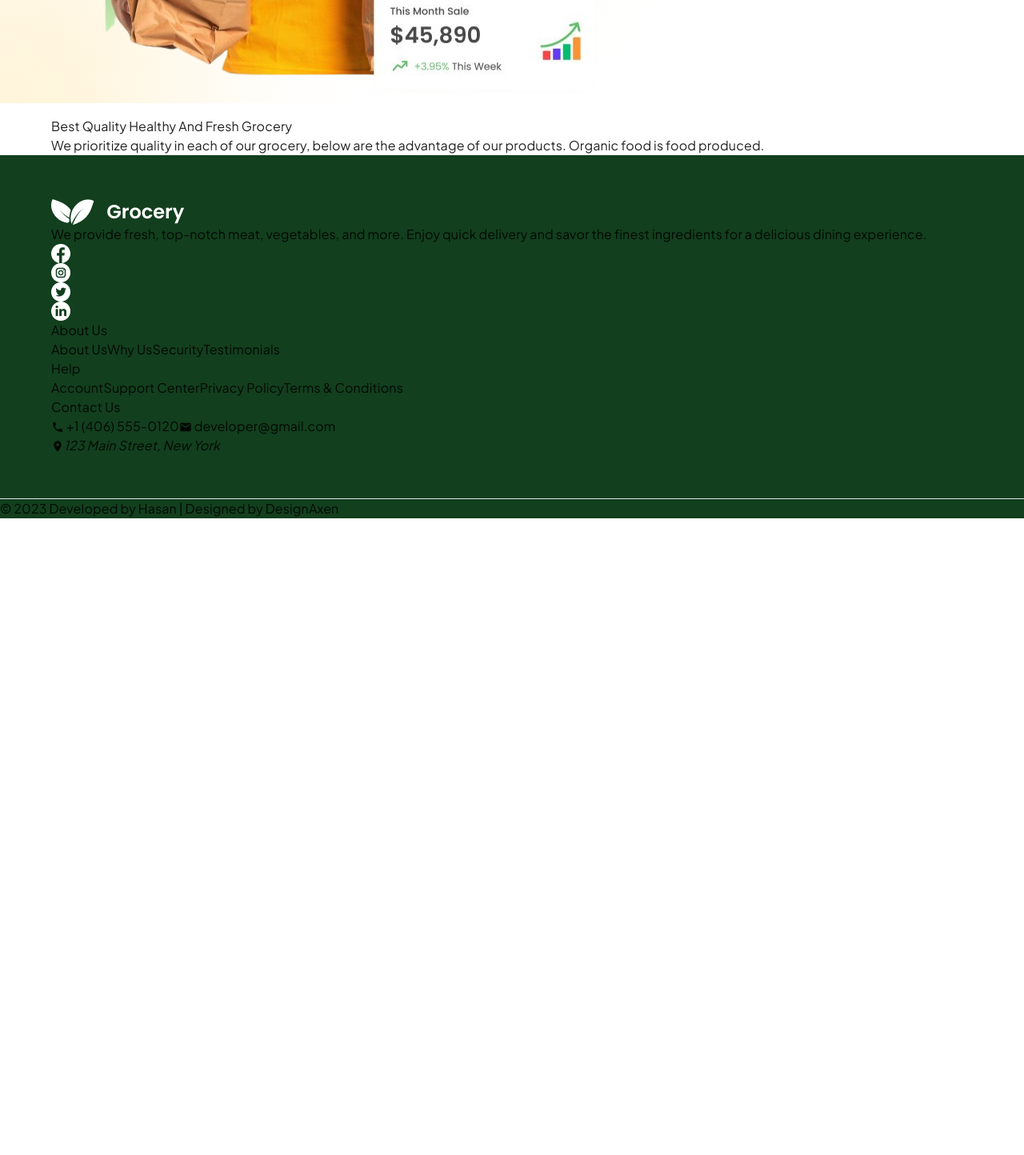
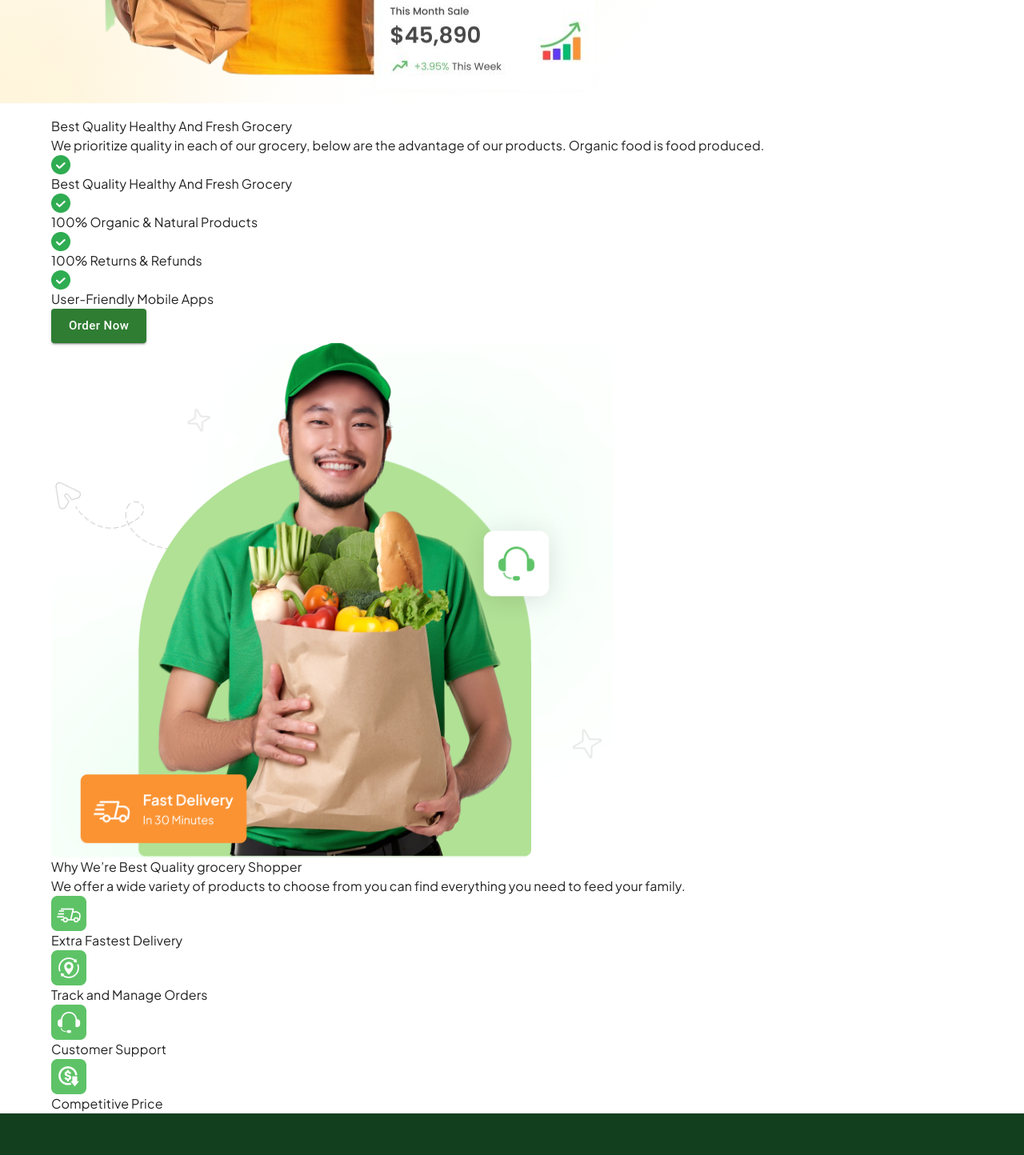
Before and after one commit to ahmod001/grocery, a React (Vite) app: page / in a window 1280 px wide. Shown: the part 1330-2774 px from the top of the page at 80% size. Before the commit the page ends 1978 px from the top, so only its background shows below. Built offline with nearby package versions, Linux system fonts and the light colour scheme.

Commit message:
page more optimized

```diff
--- a/src/Components/Home/Hero/Hero.jsx
+++ b/src/Components/Home/Hero/Hero.jsx
@@ -9,22 +9,21 @@ const Hero = () => {
     const isSmallScreen = useMediaQuery('(max-width: 768px)');
 
     return (
-        <section style={{ backgroundImage: `url(${Hero_bg})`, backgroundSize: 'cover' }} className='pt-16 sm:bg-green-400/10'>
-
+        <section style={{ backgroundImage: `url(${Hero_bg})`, backgroundSize: 'cover' }} className='pt-16 bg-green-300/10'>
             <Container>
-                <div className='sm:grid sm:grid-cols-2 flex flex-col-reverse gap-x-5'>
+                <div className='sm:grid sm:grid-cols-2 flex flex-col gap-x-5'>
                     {/* Text */}
-                    <div className='col pb-6 pt-3 flex items-center'>
+                    <div className='col pt-3.5 flex items-center'>
                       <div className='xl:space-y-7 lg:space-y-6 md:space-y-5 sm:space-y-4 space-y-5 w-11/12 sm:tracking-normal tracking-wide'>
                           {/* title */}
-                          <h1 className='xl:text-5xl pb-0  md:text-3xl sm:text-2xl text-3xl font-bold capitalize xl:tracking-wide'>
+                          <h1 className='xl:text-5xl lg:text-4xl md:text-3xl sm:text-2xl text-3xl font-bold capitalize xl:tracking-wide'>
                             Make healthy life <br />
                            <div className='xl:my-2.5 lg:my-1.5 sm:my-0 md:my-0.5 my-1'>
                            with <span className='text-green-500'>
                                 fresh grocery
                             </span>
                            </div>
-                           products <img className='inline xl:h-11  md:h-7 sm:h-6 h-7' src={ful_kopi} alt="vegetable" />
+                           products <img className='inline xl:h-11 md:h-7 h-6' src={ful_kopi} alt="vegetable" />
                         </h1>
                         {/* description */}
                         <p className='lg:text-base md:text-sm sm:text-xs text-sm'>
@@ -43,7 +42,7 @@ const Hero = () => {
 
                     {/* Hero Img */}
                     <div className='col'>
-                        <img className='xl:h-[33.5rem] lg:h-[28.5rem] md:h-[25rem] mx-auto sm:h-[18rem] h-[19rem]' src={hero_customer} alt="hero_customer" />
+                        <img className='xl:h-[33.5rem] lg:h-[28.5rem] md:h-[20rem] ms-auto h-[18rem]' src={hero_customer} alt="hero_customer" />
                     </div>
                 </div>
             </Container>
--- a/src/Components/Home/Home.jsx
+++ b/src/Components/Home/Home.jsx
@@ -1,10 +1,12 @@
 import Hero from './Hero/Hero';
 import OurBestQualities from './OurBestQualities/OurBestQualities';
+import OurServices from './OurServices/OurServices';
 const Home = () => {
   return (
     <main className='min-h-screen space-y-5 mb-9'>
         <Hero />
         <OurBestQualities/>
+        <OurServices/>
     </main>
   )
 };
--- a/src/Components/Home/OurBestQualities/OurBestQualities.jsx
+++ b/src/Components/Home/OurBestQualities/OurBestQualities.jsx
@@ -1,12 +1,49 @@
-import {} from 'react';
+import { createContext } from 'react';
 import OurServicesAndQualities from '../../OurServicesAndQualities/OurServicesAndQualities';
+import right from '../../../assets/icons/right_symbol.png';
+import { Button, useMediaQuery } from '@mui/material';
+
+export const ourBestQualityContext = createContext();
 
 const OurBestQualities = () => {
+
     return (
-        <OurServicesAndQualities>
-
-        </OurServicesAndQualities>
+        <ourBestQualityContext.Provider value={true}>
+            <OurServicesAndQualities>
+                <OurQualities />
+            </OurServicesAndQualities>
+        </ourBestQualityContext.Provider>
     );
 };
 
+// Our Best qualities SubComponent
+const OurQualities = () => {
+
+    // Media Query
+    const isMediumScreen = useMediaQuery('(max-width: 1024px)');
+
+    return (
+        <div className='lg:space-y-6 sm:space-y-4 space-y-5'>
+            {/* List of Qualities */}
+            <ul className='md:space-y-4 sm:space-y-2 space-y-2.5'>
+                {['Best Quality Healthy And Fresh Grocery', '100% Organic & Natural Products', '100% Returns & Refunds', 'User-Friendly Mobile Apps'].map((quality, i) => (
+                    <li key={i} className='space-x-2 p-0'>
+                        <img className='inline-block lg:h-6 h-4 my-auto' src={right} alt="" />
+                        <span className='inline-block lg:text-base md:text-sm sm:text-xs text-sm font-semibold'>{quality}</span>
+                    </li>
+                ))}
+            </ul>
+
+            {/* Order_Now Btn */}
+            <Button
+                size={isMediumScreen ? 'medium' : 'large'}
+                sx={{ textTransform: 'capitalize' }}
+                variant='contained'
+                color='success'>
+                Order Now
+            </Button>
+        </div>
+    )
+}
+
 export default OurBestQualities;
--- /dev/null
+++ b/src/Components/Home/OurServices/OurServices.jsx
@@ -0,0 +1,50 @@
+import OurServicesAndQualities from '../../OurServicesAndQualities/OurServicesAndQualities';
+import { useMediaQuery } from '@mui/material';
+import truck from '../../../assets/icons/service_icons/truck.png';
+import headphones from '../../../assets/icons/service_icons/headphones.png';
+import location from '../../../assets/icons/service_icons/location.png';
+import price from '../../../assets/icons/service_icons/price.png';
+
+const OurServices = () => {
+    return (
+        <OurServicesAndQualities>
+            <OurServicesList />
+        </OurServicesAndQualities>
+    );
+};
+
+// Our Best Services SubComponent
+const OurServicesList = () => {
+    // Media Query
+    const isMediumScreen = useMediaQuery('(max-width: 1024px)');
+
+    // Class For Service List
+    class Service {
+        constructor(id, name, icon) {
+            this.id = id;
+            this.name = name;
+            this.icon = icon;
+        }
+    }
+
+    return (
+        <div className='lg:space-y-6 sm:space-y-4 space-y-5'>
+            {/* List of Services */}
+            <ul className='md:space-y-6 sm:space-y-2 max-w-[20rem] space-y-2.5'>
+                {[
+                    new Service(0, 'Extra Fastest Delivery', truck),
+                    new Service(1, 'Track and Manage Orders', location),
+                    new Service(2, 'Customer Support', headphones),
+                    new Service(3, 'Competitive Price', price)
+                ].map((service) => (
+                    <li key={service.id} className='space-x-3.5 hover:shadow-md transition-shadow'>
+                    <img className='inline-block h-9 my-auto' src={service.icon} alt={service.name} />
+                    <span className='inline-block text-lg font-semibold'>{service.name}</span>
+                  </li>
+                ))}
+            </ul>
+        </div>
+    )
+}
+
+export default OurServices;
--- a/src/Components/OurServicesAndQualities/OurServicesAndQualities.jsx
+++ b/src/Components/OurServicesAndQualities/OurServicesAndQualities.jsx
@@ -1,33 +1,40 @@
-import React from 'react';
 import { Container } from "@mui/material";
 import ourQualitiesBg from '../../assets/backgrounds/2_bg.png';
 import qualityMan from "../../assets/premium_qualityMan.png";
+import serviceMan from '../../assets/deliveryMan.png';
+import { useContext } from "react";
+import { ourBestQualityContext } from "../Home/OurBestQualities/OurBestQualities";
 
-const OurServicesAndQualities = () => {
+
+const OurServicesAndQualities = ({ children }) => {
+    const isOurQuality = useContext(ourBestQualityContext);
+
     return (
-        <section style={{ backgroundImage: `url(${ourQualitiesBg})`, backgroundRepeat: 'no-repeat' }}>
+        <section style={isOurQuality ? { backgroundImage: `url(${ourQualitiesBg})`, backgroundRepeat: 'no-repeat' } : {}}>
             <Container>
-                <div className='grid gap-x-5 sm:grid-cols-2 grid-cols-1'>
+                <div className='grid py-3.5 gap-x-3 gap-y-1 sm:grid-cols-2 grid-cols-1'>
                     {/* Img */}
                     <div>
-                        <img className='xl:h-[33.5rem] mx-auto lg:h-[28.5rem] md:h-[25rem] sm:h-[18rem] h-[19rem]' src={qualityMan} alt="quality_man" />
+                        <img className='xl:h-[29rem] sm:m-0 mx-auto lg:h-[27.5rem] md:h-[24rem] sm:h-[20rem] h-[18rem]' src={isOurQuality?qualityMan: serviceMan} alt="quality_man" />
                     </div>
 
                     {/* texts */}
-                    <div className='flex md:max-w-none max-w-[32rem] items-center'>
-                        <div>
-                            <div className='md:space-y-4 space-y-3 w-11/12 '>
+                    <div className={`flex md:max-w-none ${!isOurQuality && 'sm:order-first order-none'} max-w-[32rem] items-center`}>
+                        <div className='lg:space-y-6 sm:space-y-3.5 space-y-5'>
+                            <div className='md:space-y-3 space-y-1.5 w-11/12 '>
                                 {/* title */}
-                                <h1 className='xl:text-3xl pb-0  md:text-3xl sm:text-2xl text-2xl font-bold capitalize xl:tracking-wide'>
-                                    Best Quality Healthy And
-                                    Fresh Grocery
+                                <h1 className='pb-0 lg:text-3xl md:text-2xl text-xl font-bold capitalize xl:tracking-wide'>
+                                    {isOurQuality ? 'Best Quality Healthy And Fresh Grocery' : 'Why We’re Best Quality grocery Shopper '}
                                 </h1>
                                 {/* description */}
                                 <p className='lg:text-base md:text-sm sm:text-xs text-sm'>
-                                    We prioritize quality in each of our grocery, below are the advantage of our products. Organic food is food produced.
+                                    {isOurQuality ? 'We prioritize quality in each of our grocery, below are the advantage of our products. Organic food is food produced.' : 'We offer a wide variety of products to choose from you can find everything you need to feed your family.'}
                                 </p>
                             </div>
-                            <div></div>
+                            {/* Services/Qualities List goes here */}
+                            <div>
+                                {children}
+                            </div>
                         </div>
                     </div>
                 </div>
```
Also changed, not shown: src/Components/Navbar/Navbar.jsx (+12 -6 lines), src/assets/deliveryMan.png (renamed from src/assets/deliveyMan.png), src/assets/icons/right_symbol.png (added).
